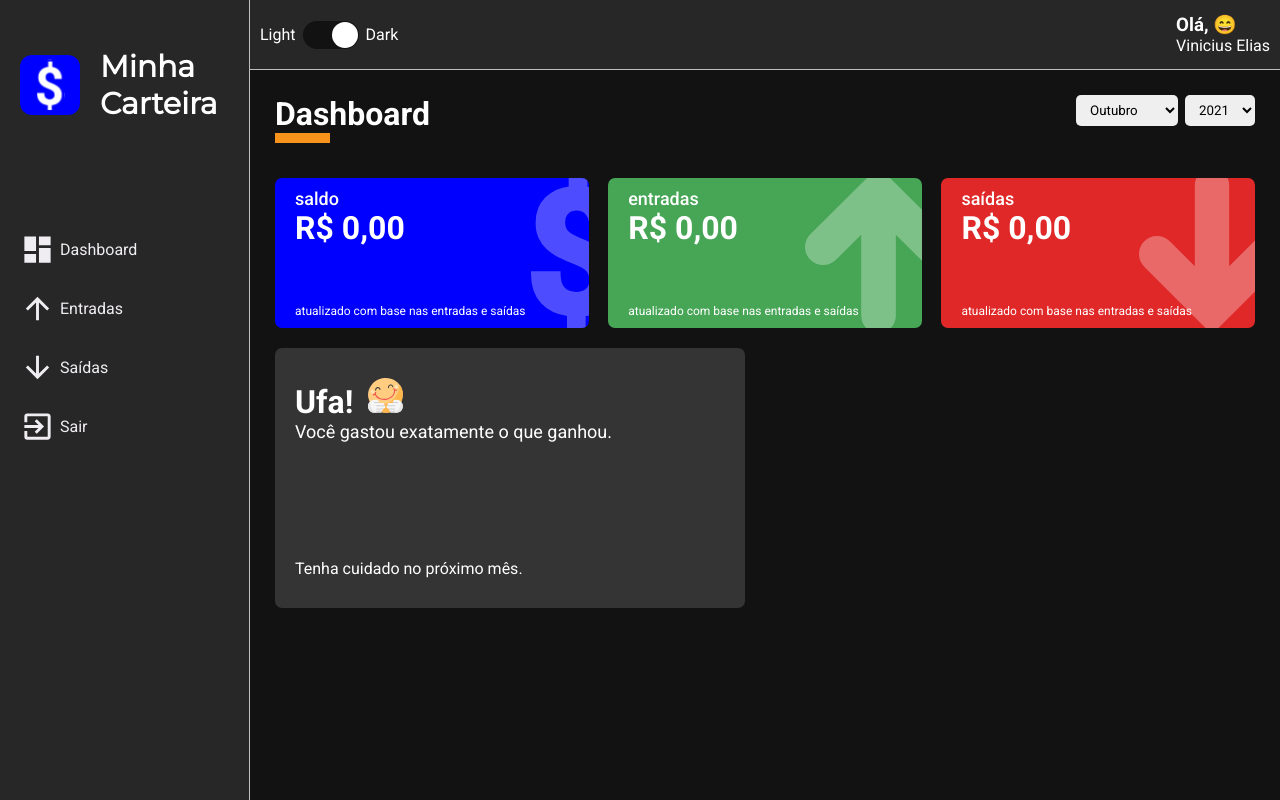
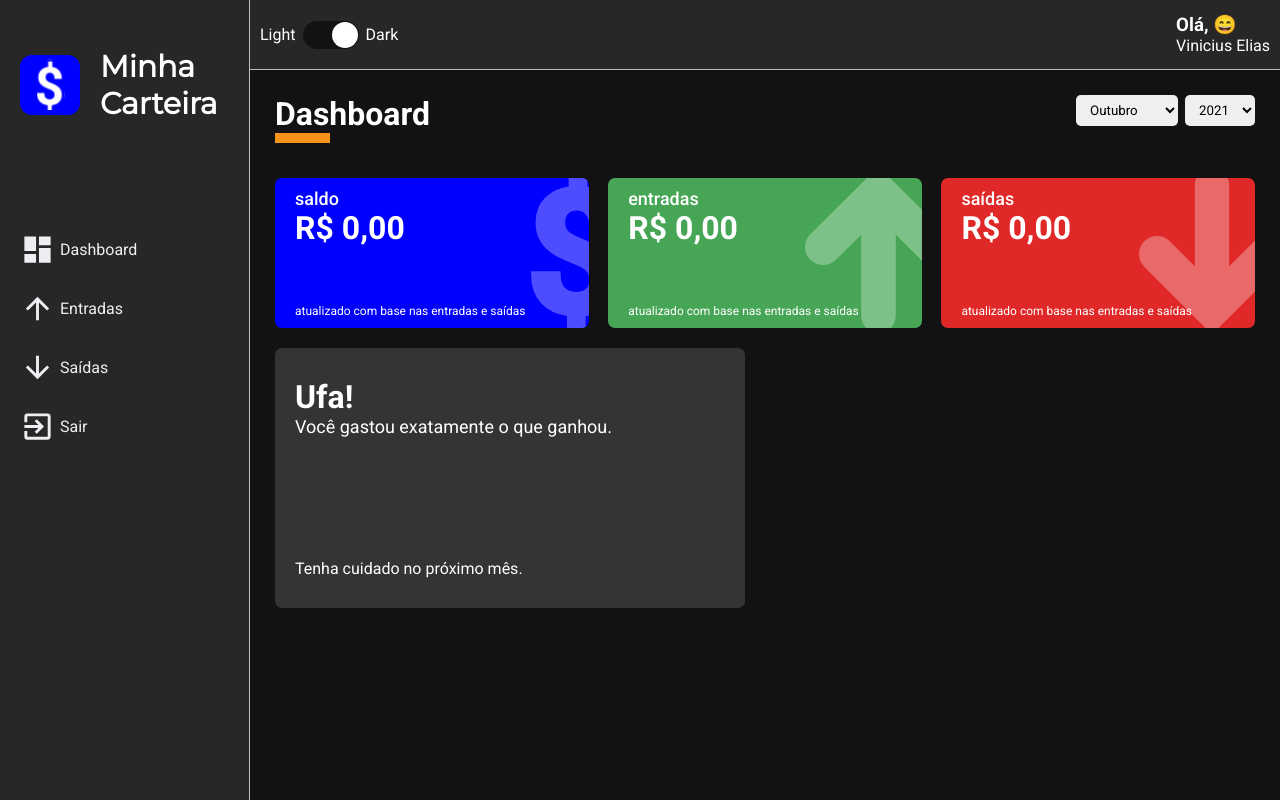
Before and after one commit to vinielias11/dashboardCarteira, a React (Create React App) app: page /dashboard in a window 1280 px wide. Built offline with nearby package versions, Linux system fonts and the light colour scheme.

Commit message:
refactor card de situacao

```diff
--- a/src/components/CardSituacao/index.tsx
+++ b/src/components/CardSituacao/index.tsx
@@ -7,19 +7,17 @@ interface ICardSituacaoProps {
     title: string;
     desc: string;
     footerText: string;
-    icon: string | undefined;
 }
 
 const CardSituacao: React.FC<ICardSituacaoProps> = ({
     title,
     desc,
-    footerText,
-    icon
+    footerText
 }) => {
     return (
         <Container>
             <header>
-                <h1>{title} <img src={icon} alt={title}/></h1>
+                <h1>{title} </h1>
                 <p>{desc}</p>
             </header>
             <footer>
--- a/src/pages/Dashboard/index.tsx
+++ b/src/pages/Dashboard/index.tsx
@@ -108,22 +108,19 @@ const Dashboard: React.FC = () => {
             return {
                 title: "Que triste!",
                 desc: "Sua carteira está negativa.",
-                footerText: "Verifique seus gastos e tente cortar algumas coisas.",
-                icon: {sadImg}
+                footerText: "Verifique seus gastos e tente cortar algumas coisas."
             }
         } else if (saldo === 0) {
             return {
                 title: "Ufa!",
                 desc: "Você gastou exatamente o que ganhou.",
-                footerText: "Tenha cuidado no próximo mês.",
-                icon: {happyImg}
+                footerText: "Tenha cuidado no próximo mês."
             }
         } else {
             return {
                 title: "Muito bem!",
                 desc: "Sua carteira está positiva.",
-                footerText: "Considere investir seu saldo.",
-                icon: {happyImg}
+                footerText: "Considere investir seu saldo."
             }
         }
     }, [saldo]);
@@ -162,7 +159,7 @@ const Dashboard: React.FC = () => {
                 <WalletCard title="saldo" amount={saldo} footer="atualizado com base nas entradas e saídas" icon="dollar" color="#0000ff" />
                 <WalletCard title="entradas" amount={totalEntradas} footer="atualizado com base nas entradas e saídas" icon="arrowUp" color="#46a656" />
                 <WalletCard title="saídas" amount={totalSaidas} footer="atualizado com base nas entradas e saídas" icon="arrowDown" color="#e02828" />
-                <CardSituacao title={trataCard.title} desc={trataCard.desc} footerText={trataCard.footerText} icon={happyImg}/>
+                <CardSituacao title={trataCard.title} desc={trataCard.desc} footerText={trataCard.footerText} />
             </Content>
 
         </Container>
```
